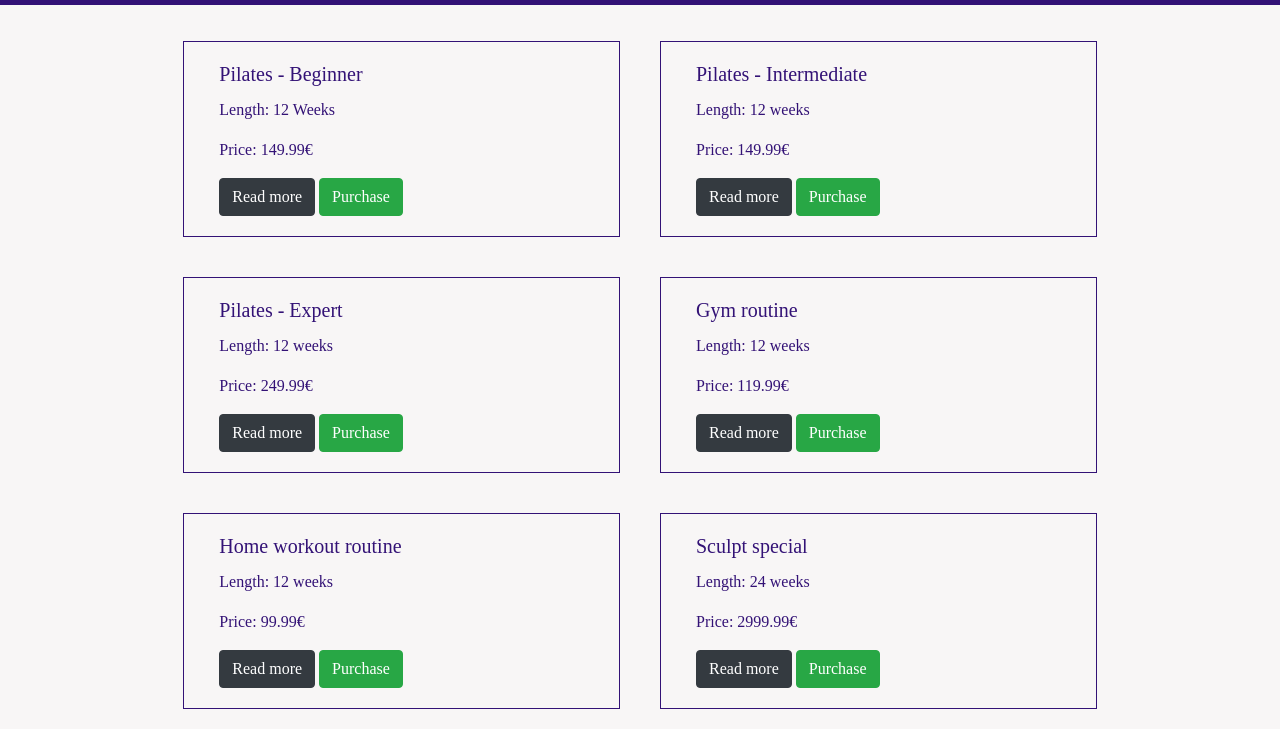
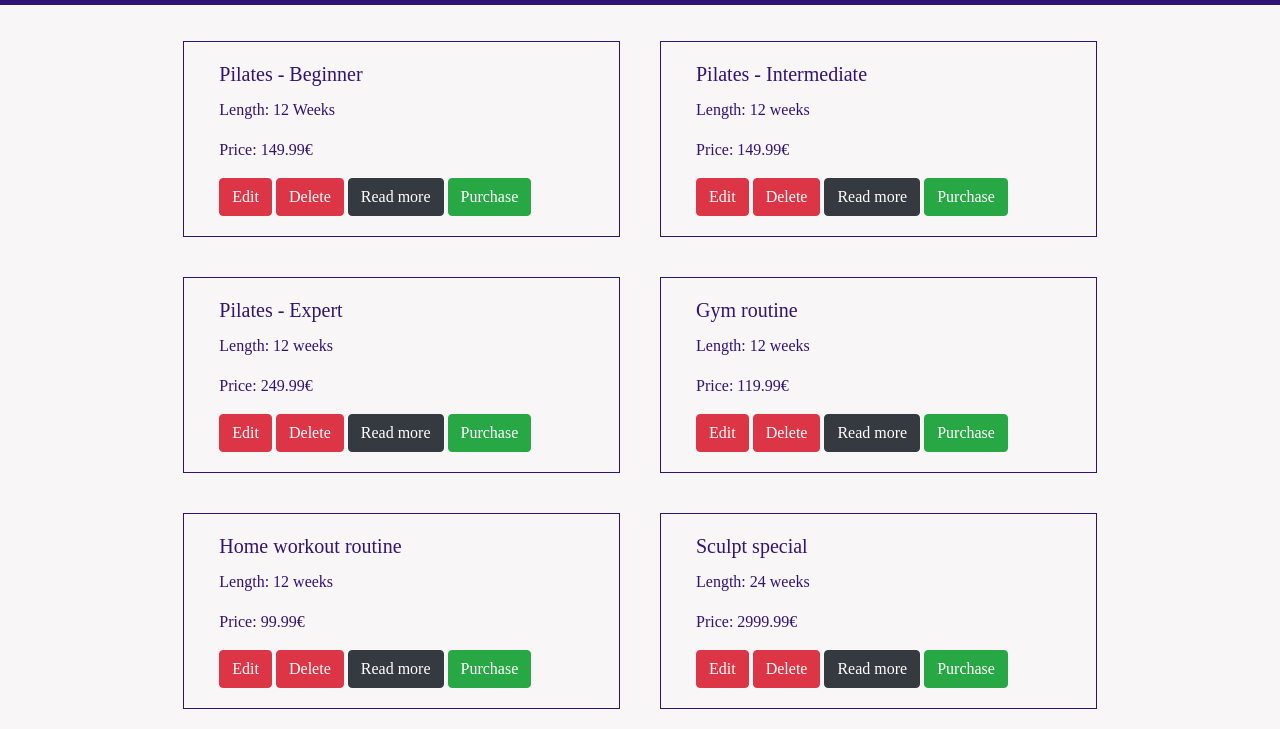
Before and after one commit to Code-Institute-Submissions/Sculpt-Studio, a Django app: page /programs/ in a window 1280 px wide. Shown: the part 105-834 px from the top of the page. Run offline with Django 3.2, Linux system fonts and the light colour scheme; a user stored in the database is signed in; data comes from the database, SQL or seed files in the repository; both versions use the stored data as it was after the commit; some libraries are stand-ins or nearby versions.

Commit message:
program.html and program_details.html added edit and delete buttons for authenticated superusers

```diff
--- a/programs/templates/programs/programs.html
+++ b/programs/templates/programs/programs.html
@@ -11,8 +11,15 @@
         <h5 class="card-title">{{ program.name }}</h5>
         <p class="card-text">Length: {{ program.type }}</p>
         <p class="card-text">Price: {{ program.price }}€</p>
+        {% if request.user.is_authenticated and request.user.is_superuser %}
+        <a href="#" class="btn btn-danger">Edit</a>
+        <a href="#" class="btn btn-danger">Delete</a>
         <a href="{% url 'program_details' program.id %}" class="btn btn-dark btn-primary">Read more</a>
         <a href="#" class="btn btn-success btn-primary">Purchase</a>
+        {% else %}
+        <a href="{% url 'program_details' program.id %}" class="btn btn-dark btn-primary">Read more</a>
+        <a href="#" class="btn btn-success btn-primary">Purchase</a>
+        {% endif %}
       </div>
     </div>
   </div>
```
Also changed, not shown: programs/templates/programs/program_details.html (+7 -0 lines), db.sqlite3.
